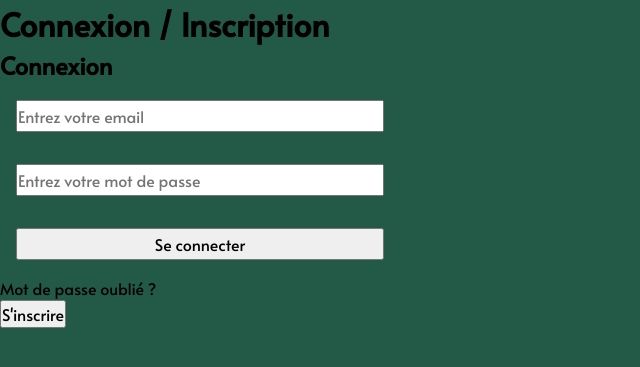
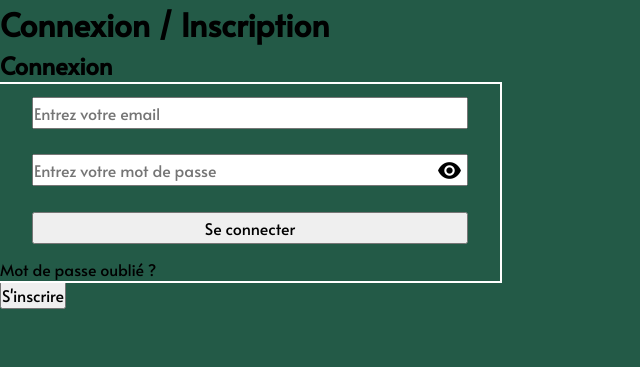
Before and after one commit to malibu1106/Pizzeria, a PHP site: page /connexion.php in a window 1280 px wide. Shown: the part 88-455 px from the top of the page, without its empty margins (0-640 px from the left). Run offline with PHP 8.4, Linux system fonts and the light colour scheme.

Commit message:
Login/signin : hide or show password OK

```diff
--- a/src/connexion.php
+++ b/src/connexion.php
@@ -30,8 +30,14 @@ if(!empty($_SESSION['info_message'])){
             <label for="email">Email :</label>
             <input type="email" id="email" name="email" placeholder="Entrez votre email" required>
 
-            <label for="password">Mot de passe :</label>
-            <input type="password" id="password" name="password" placeholder="Entrez votre mot de passe" required>
+            <div class="password-container">
+                <label for="password">Mot de passe :</label>
+                <input type="password" id="password" name="password" placeholder="Entrez votre mot de passe" required>
+                <span class="toggle-password" onclick="togglePassword('password', this)">
+                    <img class="show-hide-password" src="img/icons/show_password.png"
+                        alt="Afficher/Masquer mot de passe">
+                </span>
+            </div>
 
             <input type="submit" value="Se connecter">
 
@@ -54,11 +60,25 @@ if(!empty($_SESSION['info_message'])){
             <label for="si_email">Email :</label>
             <input type="email" id="si_email" name="si_email" placeholder="Entrez votre email" required>
 
-            <label for="si_password">Mot de passe :</label>
-            <input type="password" id="si_password" name="si_password" placeholder="Entrez votre mot de passe" required>
+            <div class="password-container">
+                <label for="si_password">Mot de passe :</label>
+                <input type="password" id="si_password" name="si_password" placeholder="Entrez votre mot de passe"
+                    required>
+                <span class="toggle-password" onclick="togglePassword('si_password', this)">
+                    <img class="show-hide-password" src="img/icons/show_password.png"
+                        alt="Afficher/Masquer mot de passe">
+                </span>
+            </div>
 
-            <label for="si_retyped_password">Confirmez le mot de passe :</label>
-            <input type="password" id="si_retyped_password" name="si_retyped_password" placeholder="Confirmez votre mot de passe" required>
+            <div class="password-container">
+                <label for="si_retyped_password">Confirmez le mot de passe :</label>
+                <input type="password" id="si_retyped_password" name="si_retyped_password"
+                    placeholder="Confirmez votre mot de passe" required>
+                <span class="toggle-password" onclick="togglePassword('si_retyped_password', this)">
+                    <img class="show-hide-password" src="img/icons/show_password.png"
+                        alt="Afficher/Masquer mot de passe">
+                </span>
+            </div>
 
             <div id="error-message" style="color:red;"></div> <!-- Zone d'erreurs -->
 
--- a/src/css/connexion.css
+++ b/src/css/connexion.css
@@ -53,27 +53,51 @@ body {
     font-family: "alata-regular";
 }
 
-form{
-    display:flex;
+form {
+    display: flex;
     flex-direction: column;
-    max-width: 400px;
-    /* outline:solid white 2px;     */
+    max-width: 500px;
+    outline: solid white 2px;
 }
 
-input{
-    margin:16px;
-    height:4vh;
+input {
+    margin: 1vw 4vh;
+    height: 4vh;
 }
 
-label{
-    display:none;
+label {
+    display: none;
 }
 
 /* Cache initialement le formulaire d'inscription */
 .signin-container {
     display: none;
 }
+
 /* Cache le bouton de connexion par défaut */
 #show-login-btn {
     display: none;
 }
+
+.password-container {
+    position: relative;
+    display: flex;
+}
+
+.password-container input {
+    width: 100%;
+}
+
+.toggle-password {
+    position: absolute;
+    height: 100%;
+    right: calc(1vw + 25px);
+    display: flex;
+    flex-direction: column;
+    justify-content: center;
+}
+
+.toggle-password img {
+    height: 25px;
+    cursor: pointer;
+}
--- a/src/js/login.js
+++ b/src/js/login.js
@@ -1,4 +1,4 @@
-document.addEventListener('DOMContentLoaded', function() {
+document.addEventListener('DOMContentLoaded', function () {
     const passwordInput = document.getElementById('si_password');
     const retypedPasswordInput = document.getElementById('si_retyped_password');
     const errorMessage = document.getElementById('error-message');
@@ -43,7 +43,7 @@ document.addEventListener('DOMContentLoaded', function() {
     retypedPasswordInput.addEventListener('input', updatePasswordFeedback);
 
     // Gestion de la soumission du formulaire
-    signupForm.addEventListener('submit', function(event) {
+    signupForm.addEventListener('submit', function (event) {
         const password = passwordInput.value;
         const retypedPassword = retypedPasswordInput.value;
         const validation = validatePassword(password);
@@ -61,17 +61,33 @@ document.addEventListener('DOMContentLoaded', function() {
     const loginForm = document.getElementById('login-form');
     const signinForm = document.getElementById('signin-form');
 
-    showSigninBtn.addEventListener('click', function() {
+    showSigninBtn.addEventListener('click', function () {
         loginForm.style.display = 'none';
         signinForm.style.display = 'block';
         showSigninBtn.style.display = 'none';
         showLoginBtn.style.display = 'inline-block';
     });
 
-    showLoginBtn.addEventListener('click', function() {
+    showLoginBtn.addEventListener('click', function () {
         signinForm.style.display = 'none';
         loginForm.style.display = 'block';
         showSigninBtn.style.display = 'inline-block';
         showLoginBtn.style.display = 'none';
     });
 });
+
+
+function togglePassword(inputId, eyeIcon) {
+    const passwordInput = document.getElementById(inputId);
+    const img = eyeIcon.querySelector('img');
+
+    if (passwordInput.type === "password") {
+        passwordInput.type = "text";
+        img.src = "img/icons/hide_password.png";  // Changer l'icône pour masquer
+        img.alt = "Masquer mot de passe";
+    } else {
+        passwordInput.type = "password";
+        img.src = "img/icons/show_password.png";  // Changer l'icône pour afficher
+        img.alt = "Afficher mot de passe";
+    }
+}
```
Also changed, not shown: src/img/icons/hide_password.png (added), src/img/icons/show_password.png (added).
